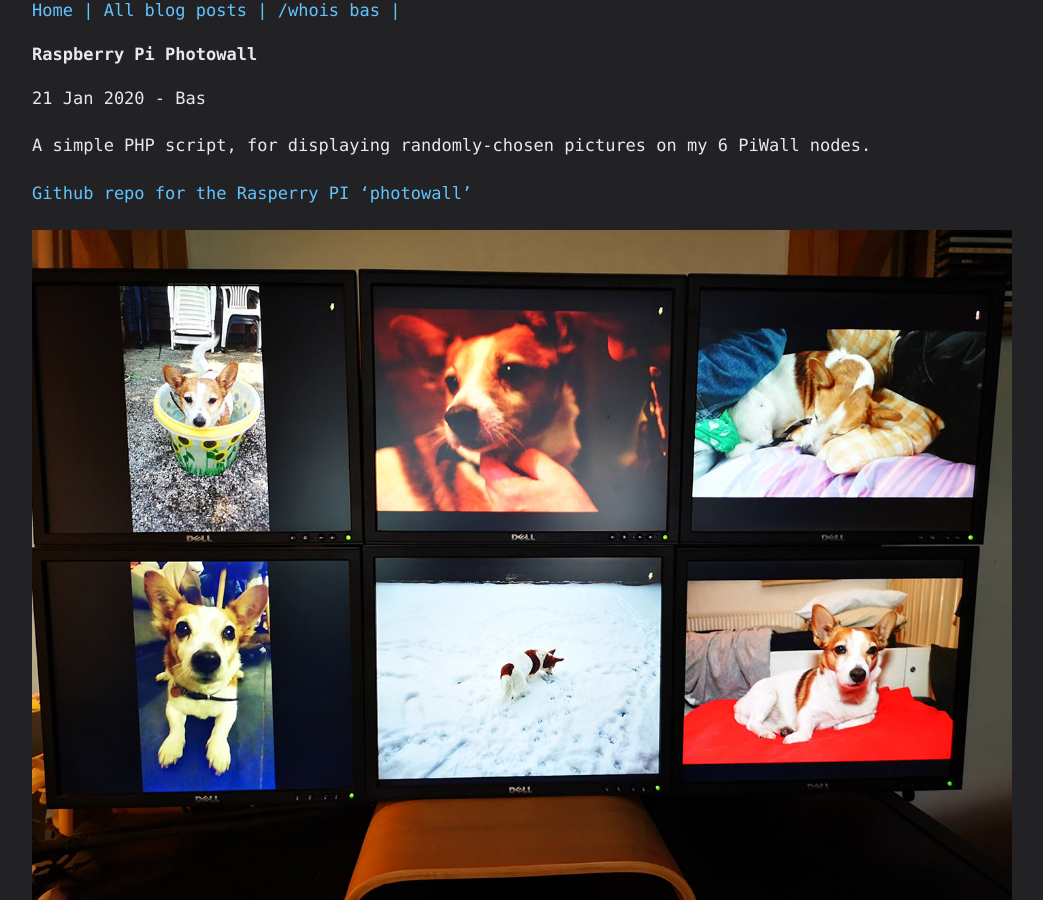
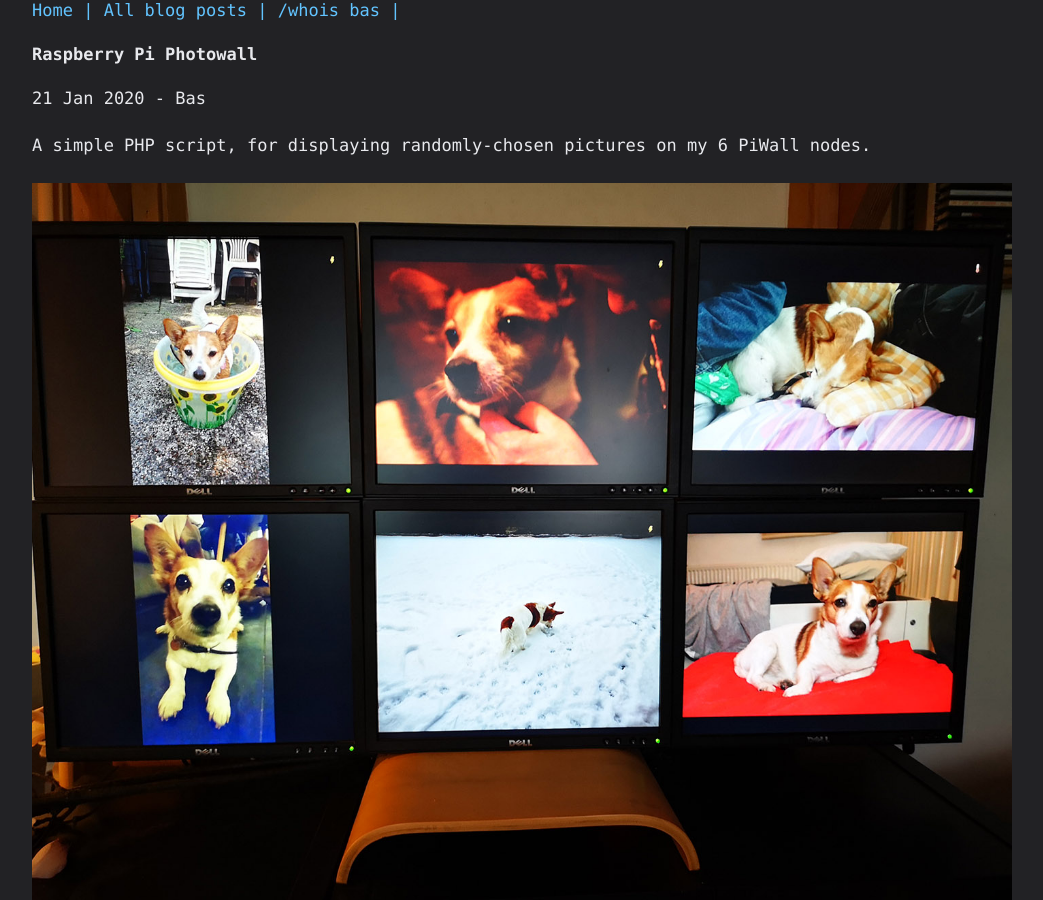
Before and after one commit to basdds/basdds.github.io, a Jekyll site: the page built from _posts/2020-01-21-Raspberry-Pi-Photowall.md, in a window 1280 px wide and 900 px high. Shown: the whole window, without its empty margins (118-1161 px from the left). Built offline with Jekyll 4.4.1, drawn with Linux system fonts in a browser that asks for light colours; some of the changed text lies outside the part shown.

Commit message:
site update

```diff
--- a/_posts/2020-01-21-Raspberry-Pi-Photowall.md
+++ b/_posts/2020-01-21-Raspberry-Pi-Photowall.md
@@ -3,8 +3,6 @@ layout: post
 author: Bas
 ---
 A simple PHP script, for displaying randomly-chosen pictures on my 6 PiWall nodes.
-
-[Github repo for the Rasperry PI 'photowall'](https://github.com/basdds/php-pi-photowall){:target="_blank"}
 
 ![image](/assets/images/piwall.jpg)
 
```
Also changed, not shown: other parts of _posts/2020-01-21-Raspberry-Pi-Photowall.md (+2 -0 lines).
